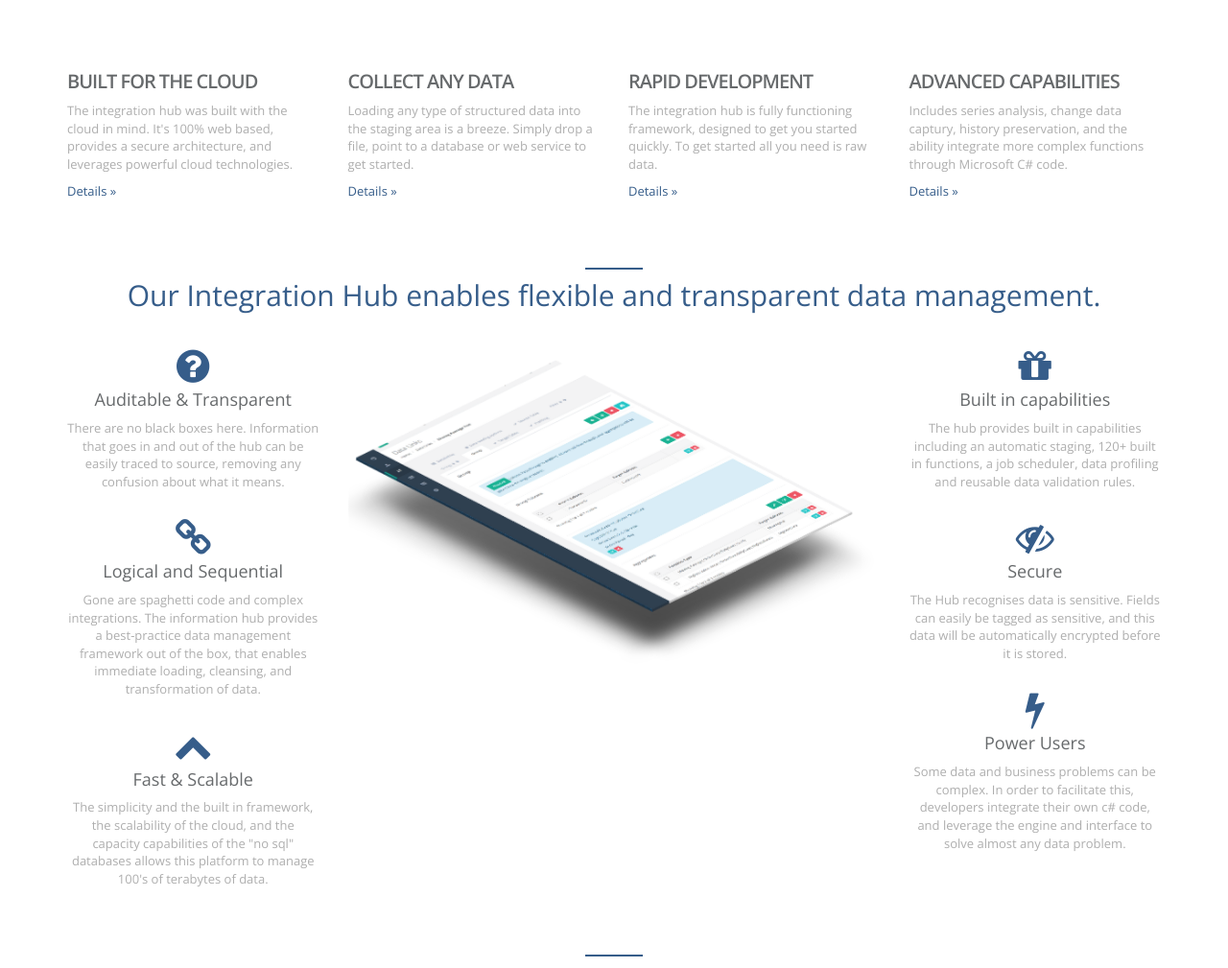
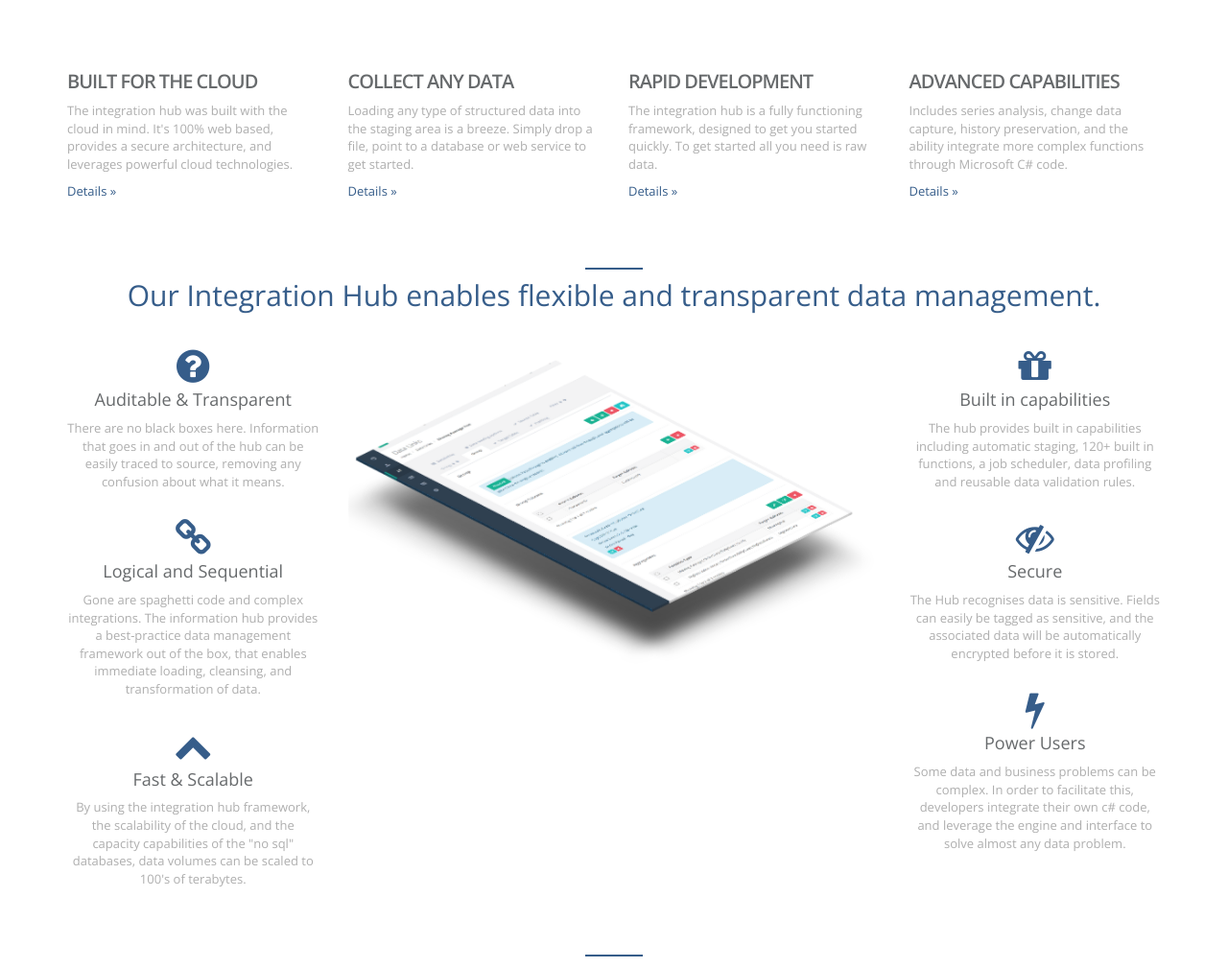
Before and after one commit to DataExperts/DataExperts.github.io, a Jekyll site: the page built from information_hub.html, in a window 1280 px wide and 1400 px high, scrolled down 322 px. Shown: the part 154-1163 px from the top of the window at 96% size. Built offline with Jekyll 4.4.1, drawn with Linux system fonts in a browser that asks for light colours.

Commit message:
spelling

```diff
--- a/_posts/2016-06-19-welcome.markdown
+++ b/_posts/2016-06-19-welcome.markdown
@@ -1,4 +1,5 @@
----
+<!-- vscode-markdown-toc -->
+<!-- /vscode-markdown-toc -->---
 layout: post
 title:  "Welcome to the Data Experts!"
 date:   2016-06-19 17:06:01 +1000
--- a/information_hub.html
+++ b/information_hub.html
@@ -39,12 +39,12 @@
             </div>
             <div class="col-sm-3">
                 <h2>Rapid development </h2>
-                <p>The integration hub is fully functioning framework, designed to get you started quickly.  To get started all you need is raw data.</p>
+                <p>The integration hub is a fully functioning framework, designed to get you started quickly.  To get started all you need is raw data.</p>
                 <p><a class="navy-link" href="#" role="button">Details &raquo;</a></p>
             </div>
             <div class="col-sm-3">
                 <h2>Advanced Capabilities </h2>
-                <p>Includes series analysis, change data captury, history preservation, and the ability integrate more complex functions through Microsoft C# code.</p>
+                <p>Includes series analysis, change data capture, history preservation, and the ability integrate more complex functions through Microsoft C# code.</p>
                 <p><a class="navy-link" href="#" role="button">Details &raquo;</a></p>
             </div>
         </div>
@@ -73,7 +73,7 @@
                 <div class="m-t-lg">
                     <i class="fa fa-chevron-up features-icon"></i>
                     <h2>Fast &amp; Scalable</h2>
-                    <p>The simplicity and the built in framework, the scalability of the cloud, and the capacity capabilities of the "no sql" databases allows this platform to manage 100's of terabytes of data.</p>
+                    <p>By using the integration hub framework, the scalability of the cloud, and the capacity capabilities of the "no sql" databases, data volumes can be scaled to 100's of terabytes.</p>
                 </div>
             </div>
             <div class="col-md-6 text-center  wow zoomIn">
@@ -83,12 +83,12 @@
                 <div>
                     <i class="fa fa-gift features-icon"></i>
                     <h2>Built in capabilities</h2>
-                    <p>The hub provides built in capabilities including an automatic staging, 120+ built in functions, a job scheduler, data profiling and reusable data validation rules.</p>
+                    <p>The hub provides built in capabilities including automatic staging, 120+ built in functions, a job scheduler, data profiling and reusable data validation rules.</p>
                 </div>
                 <div class="m-t-lg">
                     <i class="fa fa-eye-slash features-icon"></i>
                     <h2>Secure</h2>
-                    <p>The Hub recognises data is sensitive.  Fields can easily be tagged as sensitive, and this data will be automatically encrypted before it is stored.</p>
+                    <p>The Hub recognises data is sensitive.  Fields can easily be tagged as sensitive, and the associated data will be automatically encrypted before it is stored.</p>
                 </div>
                 <div class="m-t-lg">
                     <i class="fa fa-flash features-icon"></i>
```
